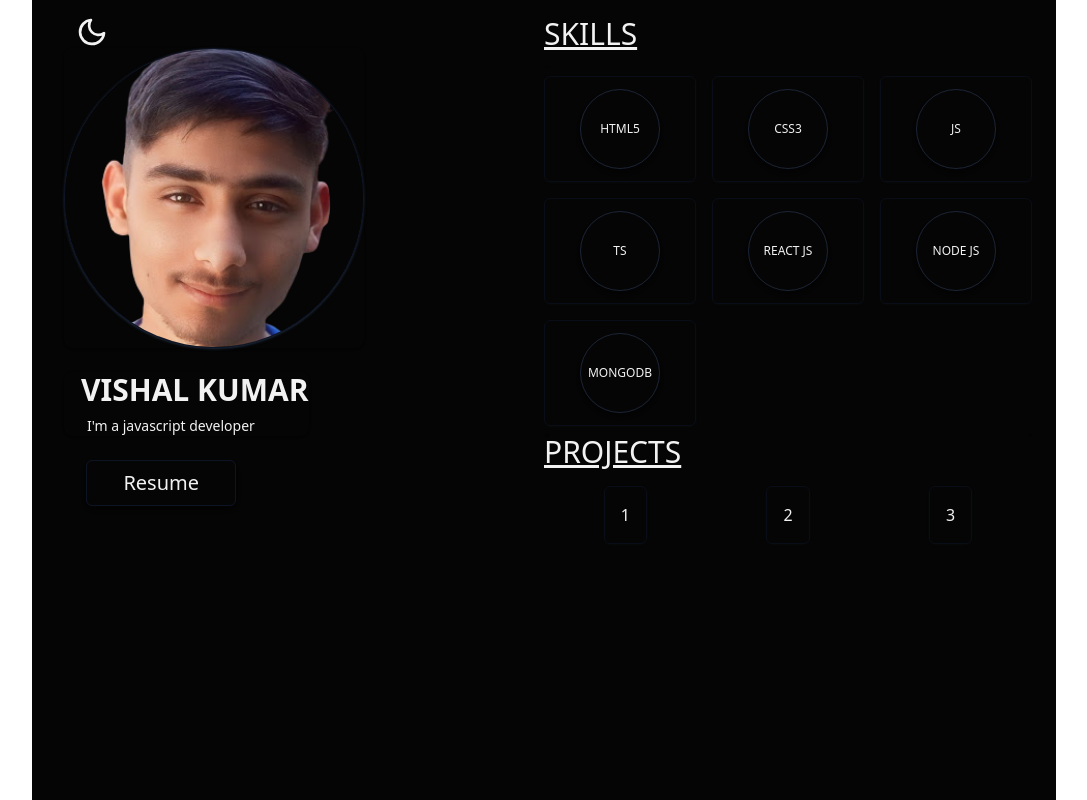
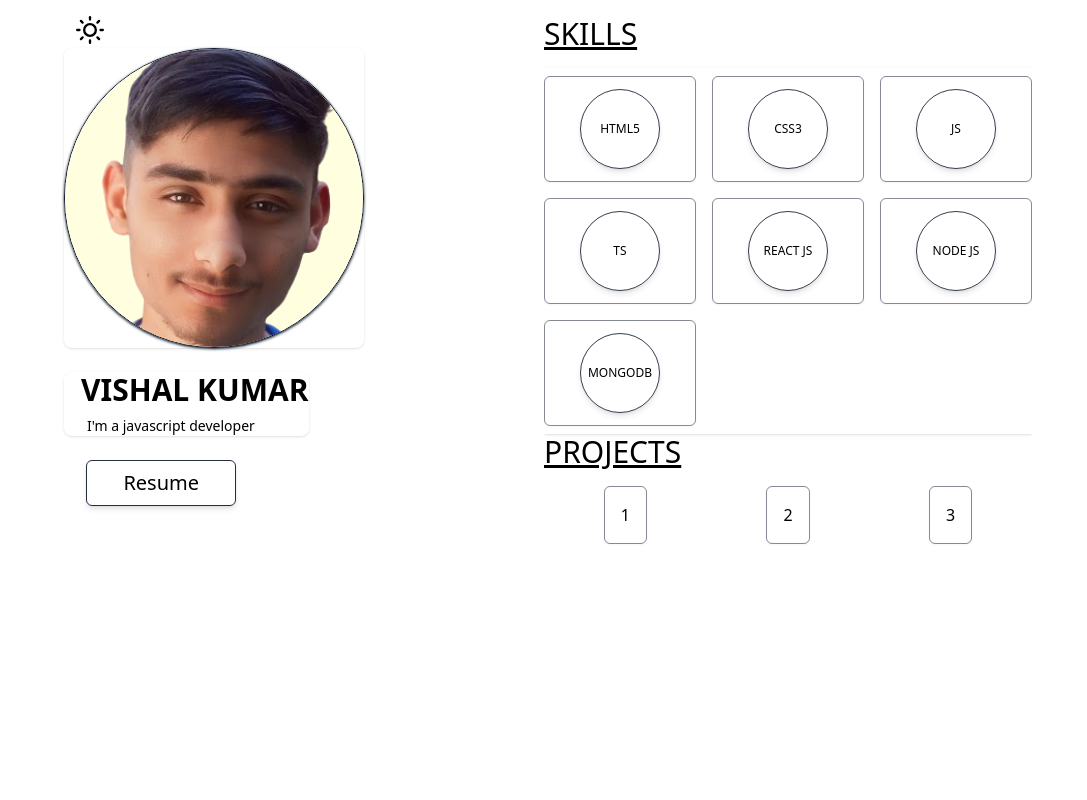
Before and after one commit to vishalkumar12323/vishal-kumar, a React (Vite) app: page / in a window 1280 px wide. Shown: the whole page, without its empty margins (96-1183 px from the left). Built offline with nearby package versions, Linux system fonts and the light colour scheme.

Commit message:
add theme ui

```diff
--- a/src/App.jsx
+++ b/src/App.jsx
@@ -3,20 +3,20 @@ import { useTheme } from "./useTheme";
 import clsx from "clsx";
 
 const App = () => {
-  const { isDarkTheme } = useTheme({ currentTheme: "dark" });
+  const { changeTheme, isDarkTheme } = useTheme();
   return (
     <>
       <main
         className={clsx(
           `md:grid md:grid-cols-2 max-w-screen-lg h-auto md:h-[100vh] mx-auto md:py-4 py-5 px-3 md:px-6`,
           {
-            "dark:bg-[#050505] dark:text-white/95": isDarkTheme,
+            "dark:bg-black/95 dark:text-white/95": !isDarkTheme,
           }
         )}
       >
         <section className="mb-8 md:mb-0 md:w-fit md:h-full md:px-2 flex flex-col justify-center md:justify-start gap-6 items-center md:items-start relative">
-          <Preferences />
-          <Profile />
+          <Preferences isDarkTheme={isDarkTheme} changeTheme={changeTheme} />
+          <Profile isDarkTheme={isDarkTheme} />
           <About />
         </section>
 
--- a/src/components/Preferences.jsx
+++ b/src/components/Preferences.jsx
@@ -1,15 +1,13 @@
 import { FiMoon, FiSun } from "react-icons/fi";
-import { useTheme } from "../useTheme";
 
-const Preferences = () => {
-  const { isDarkTheme, toggleTheme } = useTheme({ currentTheme: "dark" });
+const Preferences = ({ isDarkTheme, changeTheme }) => {
   return (
     <div className="absolute right-2 -top-2 md:top-0 md:left-5">
-      <button className="w-fit" onClick={toggleTheme}>
-        {isDarkTheme === true ? (
-          <FiMoon className="w-8 h-8" />
+      <button className="w-fit" onClick={changeTheme}>
+        {!isDarkTheme ? (
+          <FiMoon className="w-7 h-7" />
         ) : (
-          <FiSun className="w-8 h-8" />
+          <FiSun className="w-7 h-7" />
         )}
       </button>
     </div>
--- a/src/components/Profile.jsx
+++ b/src/components/Profile.jsx
@@ -1,11 +1,19 @@
-const Profile = () => {
+const Profile = ({ isDarkTheme }) => {
   return (
     <div className="w-[350px] h-[350px] p-2 md:p-0 border border-slate-700/90 rounded-lg shadow md:border-none md:w-[300px] md:h-[300px] mt-8">
-      <img
-        src="/profile-photo.png"
-        alt="vishal kumar profile photo"
-        className="w-full h-auto rounded-full border border-slate-900 shadow shadow-slate-800"
-      />
+      {!isDarkTheme ? (
+        <img
+          src="/profile-photo-dark.png"
+          alt="vishal kumar profile photo"
+          className="w-full h-auto rounded-full border border-slate-900 shadow shadow-slate-800"
+        />
+      ) : (
+        <img
+          src="/profile-photo-light.png"
+          alt="vishal kumar profile photo"
+          className="w-full h-auto rounded-full border border-slate-900 shadow shadow-slate-800"
+        />
+      )}
     </div>
   );
 };
--- a/src/useTheme.js
+++ b/src/useTheme.js
@@ -2,19 +2,34 @@ import { useEffect, useState } from "react";
 
 const useTheme = () => {
   const [isDarkTheme, setIsDarkTheme] = useState(true);
+  const [theme, setTheme] = useState(isDarkTheme ? "light" : "dark");
+  function changeTheme() {
+    setTheme((preTheme) => {
+      if (preTheme === "dark") {
+        document.body.classList.remove("dark");
+        document.body.classList.add("light");
+        return "light";
+      } else {
+        document.body.classList.remove("light");
+        document.body.classList.add("dark");
+        return "dark";
+      }
+    });
 
-  function toggleTheme() {
-    document.body.classList.toggle(isDarkTheme ? "light" : "dark");
-    setIsDarkTheme((t) => {
-      return !t;
-    });
+    setIsDarkTheme((preState) => !preState);
   }
 
   useEffect(() => {
-    document.body.classList.add("dark");
+    if (theme === "dark") {
+      document.body.classList.remove("light");
+      document.body.classList.add("dark");
+    } else {
+      document.body.classList.remove("dark");
+      document.body.classList.add("light");
+    }
   }, []);
 
-  return { isDarkTheme, toggleTheme };
+  return { isDarkTheme, changeTheme };
 };
 
 export { useTheme };
```
Also changed, not shown: public/profile-photo-dark.png (renamed from public/profile-photo.png), public/profile-photo-light.png (added).
